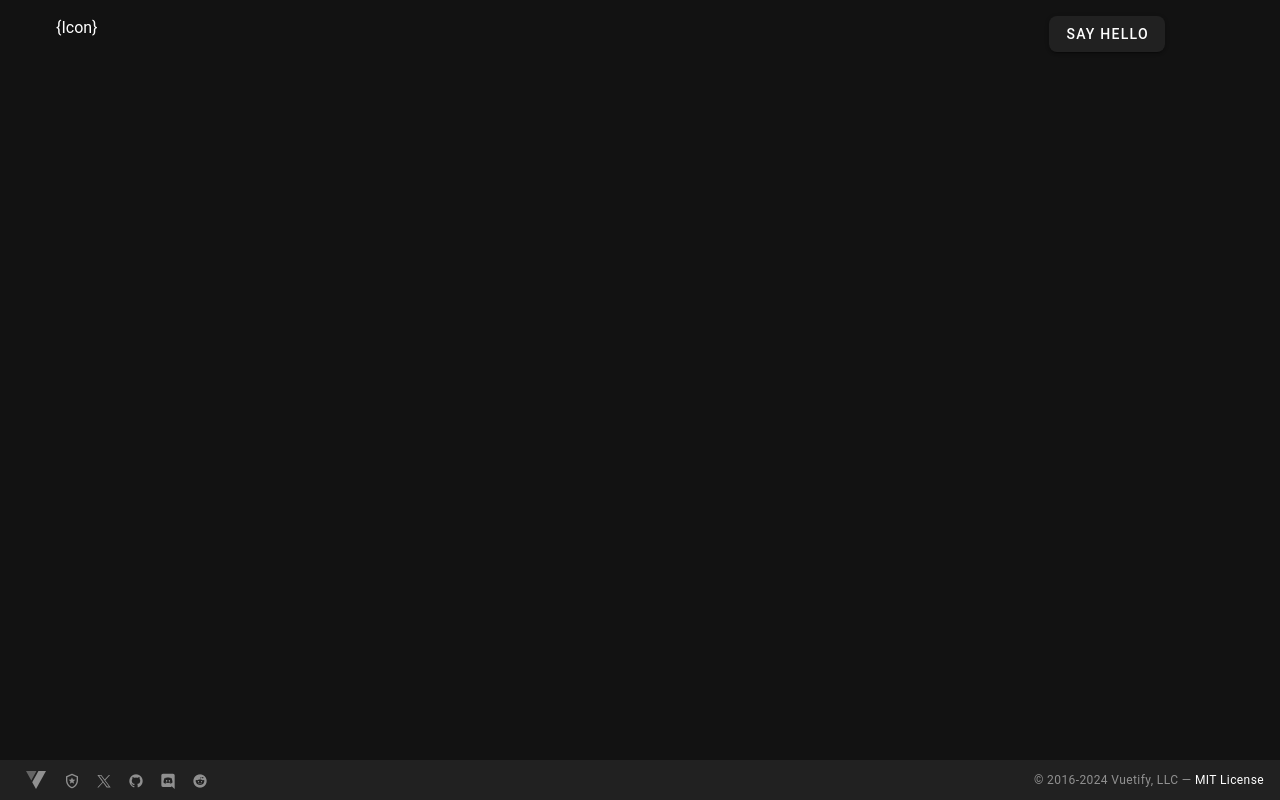
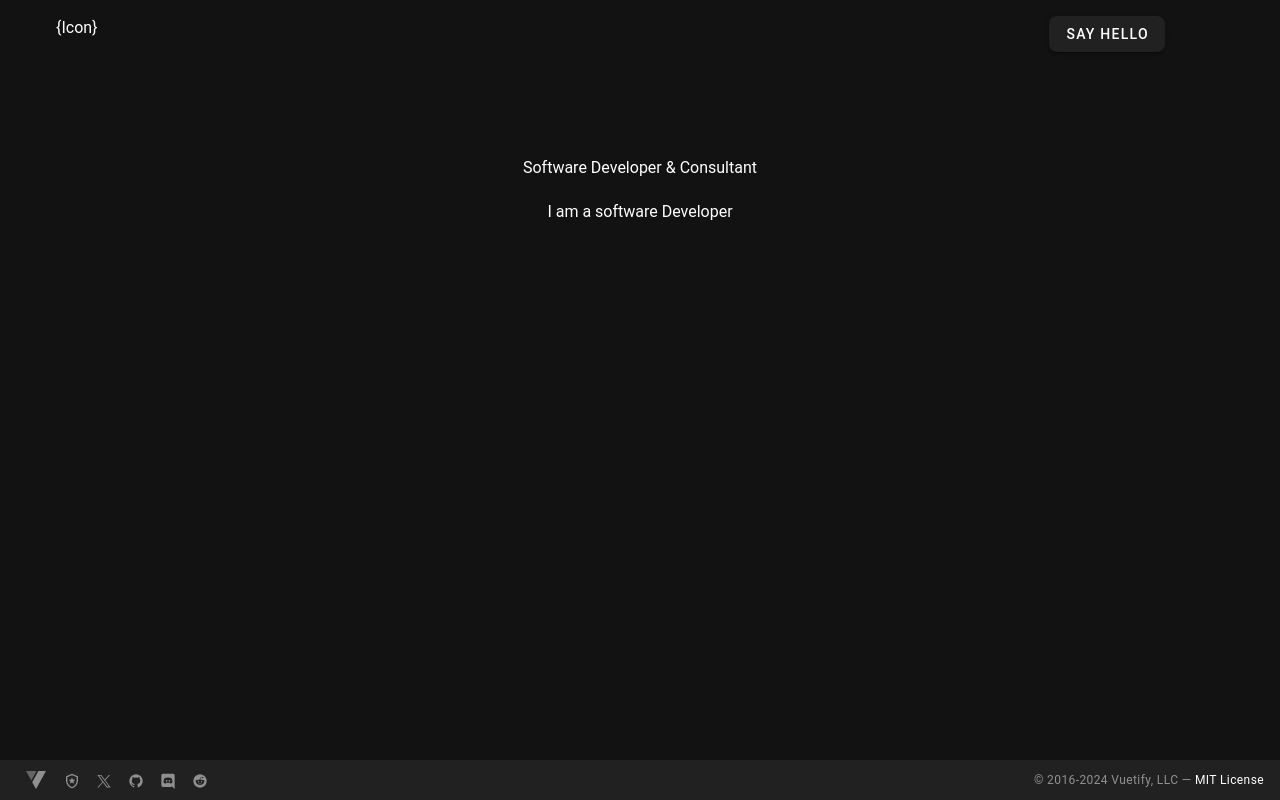
Before and after one commit to UsmanQT/vue-portfolio, a Vue app: page / in a window 1280 px wide. Built offline with nearby package versions, Linux system fonts and the light colour scheme.

Commit message:
added main content file for adding main content

```diff
--- /dev/null
+++ b/src/components/MainContent.vue
@@ -0,0 +1,8 @@
+<template>
+    <v-container>
+        <v-col class="mx-auto my-15 text-center">
+            <p >Software Developer & Consultant</p>
+            <p class="my-5">I am a software Developer</p>
+        </v-col>
+    </v-container>
+</template>
--- a/src/pages/index.vue
+++ b/src/pages/index.vue
@@ -1,5 +1,6 @@
 <template>
   <Header />
+  <MainContent/>
 </template>
 
 <script setup>
```
